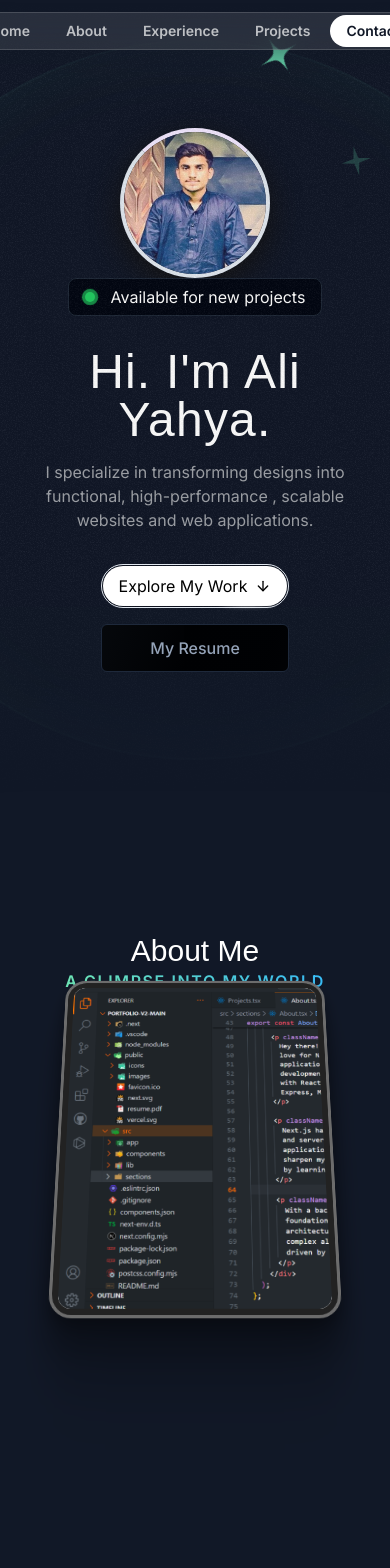
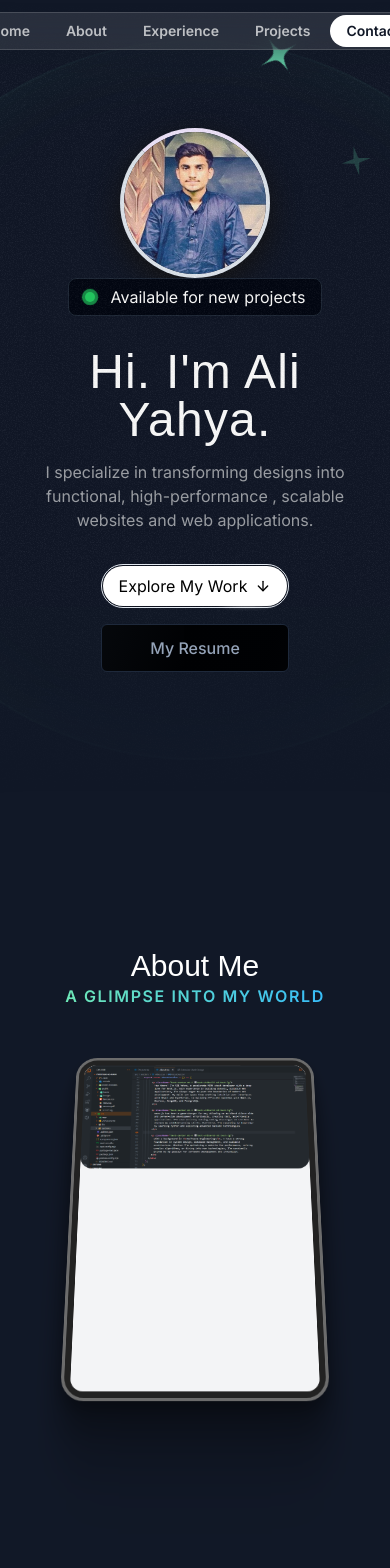
Before and after one commit to CodebyAliyah/next-portify, a Next.js app: page / in a window 390 px wide. Shown: the top 1568 px of the page. Built offline with nearby package versions, Linux system fonts and the light colour scheme; a web font is replaced by a local one.

Commit message:
git commit -m "images responsive in mobile view & other screen s"

```diff
--- a/src/sections/About.tsx
+++ b/src/sections/About.tsx
@@ -7,25 +7,25 @@ import { ContainerScroll } from "@/components/ui/container-scroll-animation";
 
 export const AboutSection = () => {
   return (
-    <div className=" flex items-start justify-center -mt-32" id="about">
+    <div className="flex items-center justify-center w-full px-4 md:px-8 lg:px-16 -mt-20" id="about">
       <ContainerScroll
         titleComponent={
-          <div className="flex flex-col items-center justify-center md:gap-3 -mb-28 md:-mb-0">
-            <h1 className="font-cursive text-3xl md:text-5xl text-center mt-6">
-              About Me
-            </h1>
-            <p className="uppercase font-semibold tracking-widest bg-gradient-to-r from-emerald-300 to-sky-400 text-transparent bg-clip-text text-center">
+          <div className="flex flex-col items-center justify-center md:gap-3 text-center mt-6">
+            <h1 className="font-cursive text-3xl md:text-5xl">About Me</h1>
+            <p className="uppercase font-semibold tracking-widest bg-gradient-to-r from-emerald-300 to-sky-400 text-transparent bg-clip-text">
               A glimpse into my world
             </p>
           </div>
         }
       >
+        {/* Responsive Images */}
+        <div className="w-full flex justify-center">
           <Image
             src={aboutali}
             alt="hero"
             height={720}
             width={1400}
-          className="mx-auto rounded-2xl object-cover h-full object-left-top hidden md:block"
+            className="rounded-2xl object-cover w-full h-auto max-w-3xl hidden md:block"
             draggable={false}
           />
           <Image
@@ -33,13 +33,15 @@ export const AboutSection = () => {
             alt="hero"
             height={720}
             width={1600}
-          className="mx-auto rounded-2xl object-cover h-full object-left md:hidden "
+            className="rounded-2xl object-cover w-full h-auto max-w-3xl md:hidden"
             draggable={false}
           />
+        </div>
       </ContainerScroll>
     </div>
   );
 };
+
 
 // export const AboutSection = () => {
 //   return (
```
Also changed, not shown: 1 other file (tests, documents, lock files or other folders). Lines whose indentation alone changed are shown as unchanged.
